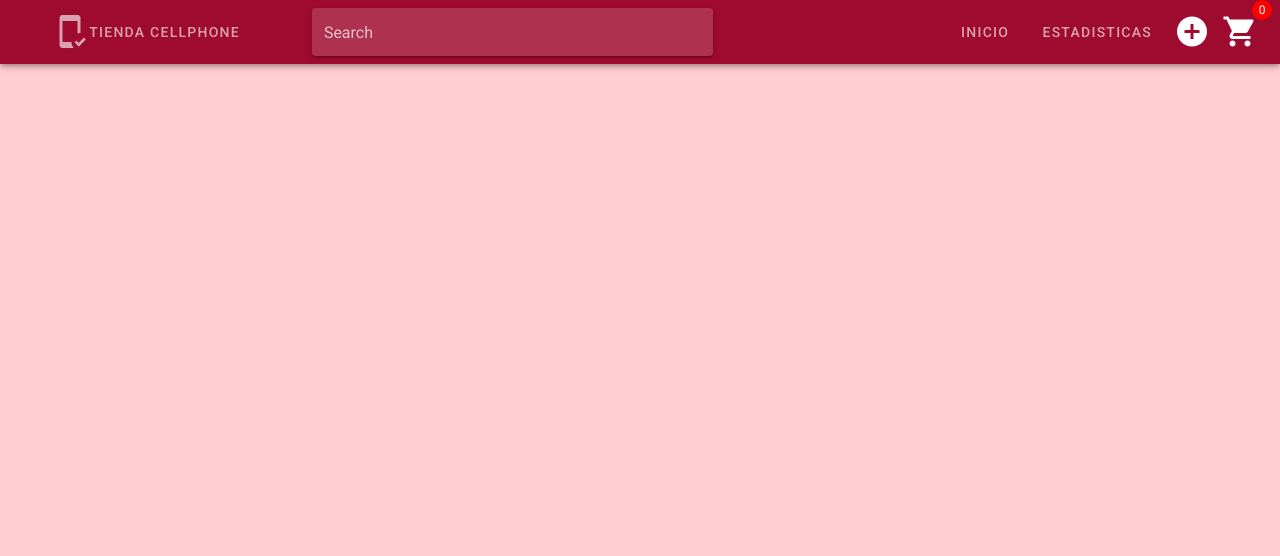
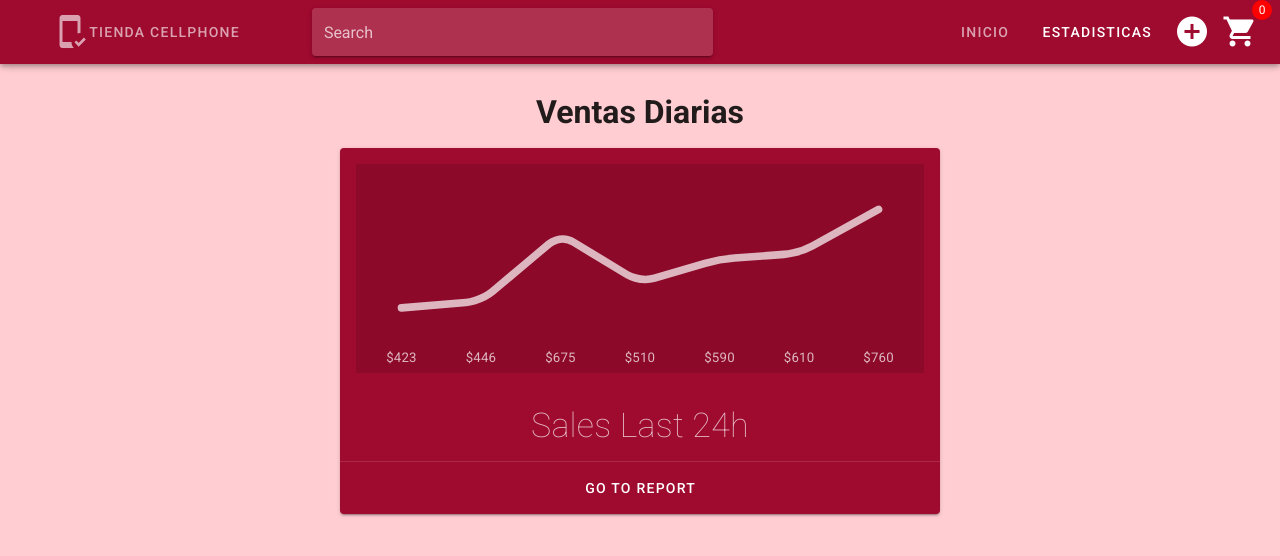
Before and after one commit to PM18008-ues/fpi2021_final, a Vue app: page /Estadisticas in a window 1280 px wide. Shown: the top 556 px of the page. Built offline with nearby package versions, Linux system fonts and the light colour scheme; what vuefire would draw is missing.

Commit message:
vista de estadisticas
se creo estadisticas

```diff
--- a/src/components/Navbar.vue
+++ b/src/components/Navbar.vue
@@ -36,7 +36,9 @@
       <v-spacer class="hidden-sm-and-down"></v-spacer>
 
       <v-btn plain class="hidden-sm-and-down" :to="'/'">Inicio</v-btn>
-      <v-btn plain class="hidden-sm-and-down" :to="'/'">Estadisticas</v-btn>
+      <v-btn plain class="hidden-sm-and-down" :to="'/Estadisticas'"
+        >Estadisticas</v-btn
+      >
       <v-btn icon class="hidden-sm-and-down" @click="openModal"
         ><v-icon large>mdi-plus-circle</v-icon></v-btn
       >
@@ -96,7 +98,9 @@
             <v-icon color="white">mdi-poll</v-icon>
           </v-list-item-icon>
           <v-list-item-content>
-            <v-btn plain :to="'/'" class="white--text">Estadisticas</v-btn>
+            <v-btn plain :to="'/Estadisticas'" class="white--text"
+              >Estadisticas</v-btn
+            >
           </v-list-item-content>
         </v-list-item>
       </v-list>
--- a/src/router/index.js
+++ b/src/router/index.js
@@ -2,6 +2,7 @@ import Vue from 'vue'
 import VueRouter from 'vue-router'
 import Home from '../views/Home.vue'
 import Anuncio from "../views/Anuncio.vue"
+import Estadisticas from "../views/Estadisticas.vue"
 
 
 Vue.use(VueRouter)
@@ -17,6 +18,12 @@ const routes = [
     path: '/anuncio/:id',
     name: 'Anuncio',
     component: Anuncio
+  },
+
+  {
+    path: '/Estadisticas',
+    name: 'Estadisticas',
+    component: Estadisticas
   },
 
   {
--- /dev/null
+++ b/src/views/Estadisticas.vue
@@ -0,0 +1,56 @@
+<template>
+  <div>
+    <v-container>
+      <v-row class="justify-center">
+        <h1>Ventas Diarias</h1>
+      </v-row>
+      <v-row>
+        <v-col cols="12">
+          <template>
+            <v-card
+              class="mx-auto text-center"
+              color="primary"
+              dark
+              max-width="600"
+            >
+              <v-card-text>
+                <v-sheet color="rgba(0, 0, 0, .12)">
+                  <v-sparkline
+                    :value="value"
+                    color="rgba(255, 255, 255, .7)"
+                    height="100"
+                    padding="24"
+                    stroke-linecap="round"
+                    smooth
+                  >
+                    <template v-slot:label="item"> ${{ item.value }} </template>
+                  </v-sparkline>
+                </v-sheet>
+              </v-card-text>
+              <v-card-text>
+                <div class="text-h4 font-weight-thin">Sales Last 24h</div>
+              </v-card-text>
+
+              <v-divider></v-divider>
+
+              <v-card-actions class="justify-center">
+                <v-btn block text> Go to Report </v-btn>
+              </v-card-actions>
+            </v-card>
+          </template>
+        </v-col>
+      </v-row>
+    </v-container>
+  </div>
+</template>
+
+<script>
+export default {
+  name: "Estadisticas",
+  data() {
+    return {
+      value: [423, 446, 675, 510, 590, 610, 760],
+    };
+  },
+};
+</script>
```
